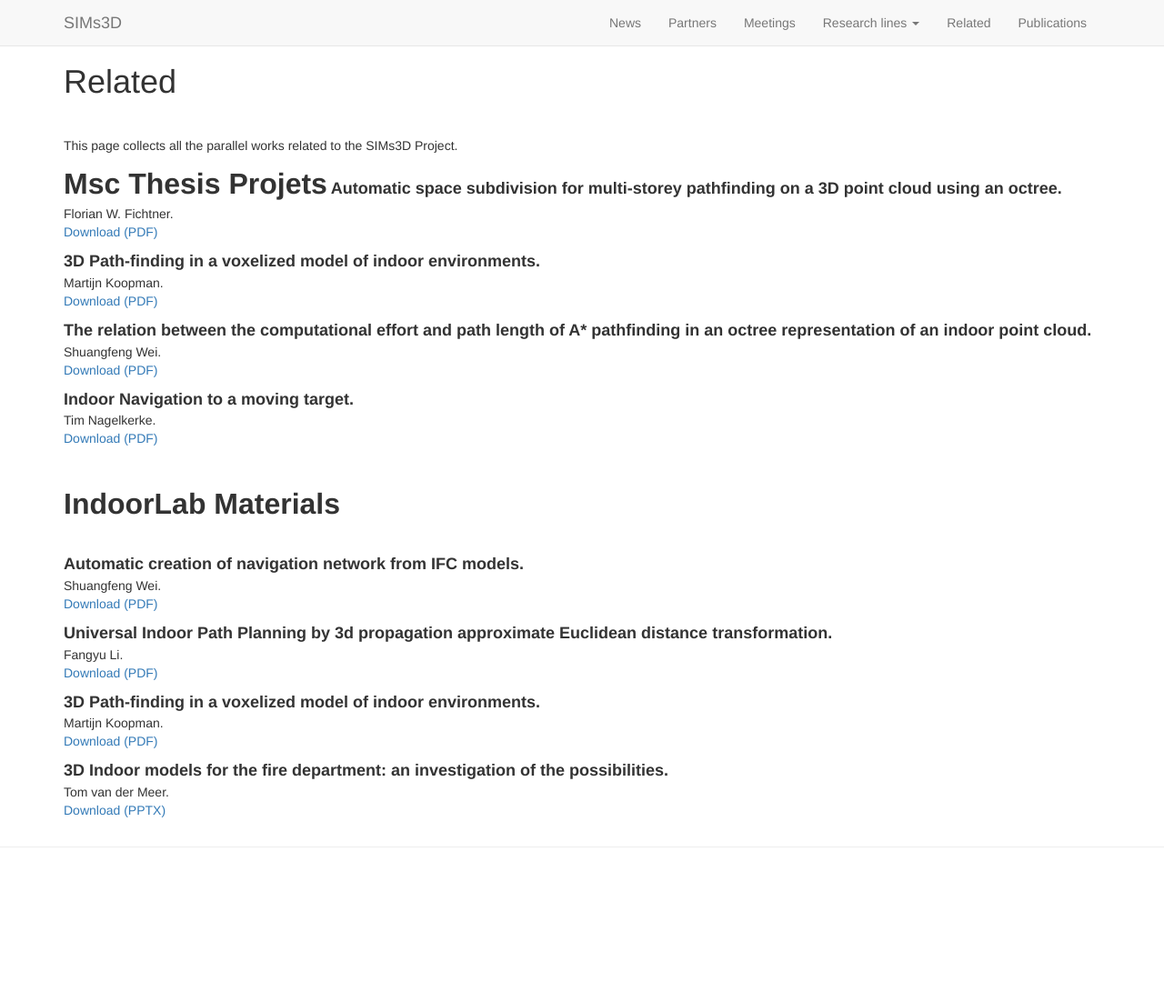
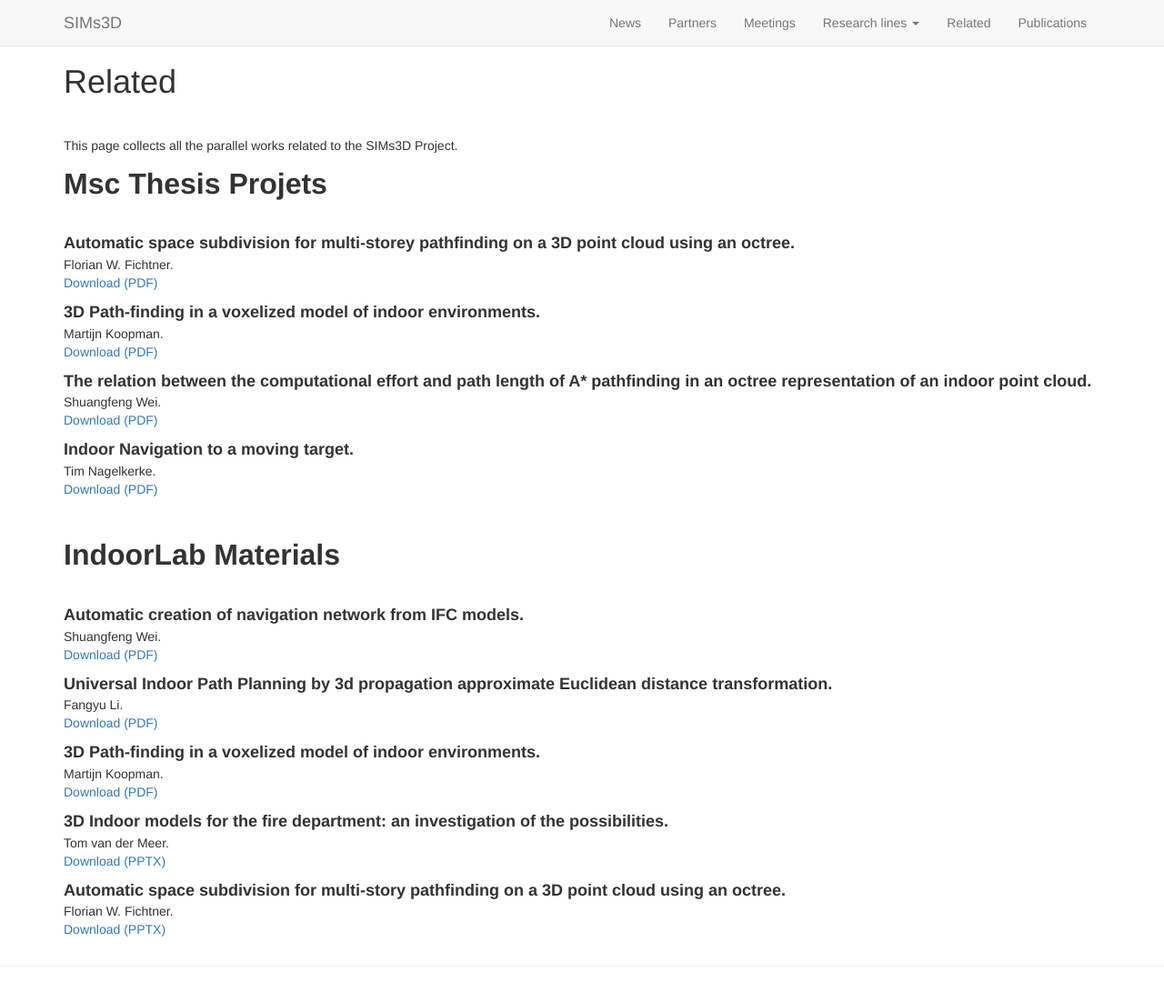
Before and after one commit to SIMs3D/sims3d.github.io, a Jekyll site: the page built from related/index.md, in a window 1280 px wide and 1103 px high. Shown: the whole window at 91% size. Built offline with Jekyll 4.4.1, drawn with Linux system fonts in a browser that asks for light colours; nearby versions of some CDN libraries.

Commit message:
Indoolab Florian prez added

```diff
--- a/related/index.md
+++ b/related/index.md
@@ -7,6 +7,8 @@
 This page collects all the parallel works related to the SIMs3D Project.
 
 <font size="6"><b>Msc Thesis Projets</b></font>
+
+<br>
 
 <font size="4">
 <b>Automatic space subdivision for multi-storey pathfinding on a 3D point cloud using an octree.</b>
@@ -61,3 +63,9 @@
 </font>
 Tom van der Meer.
 <br><a href="files/indoorlab/Ignite 3D-indoor brandweer.pptx">Download (PPTX)</a>
+
+<font size="4">
+<b>Automatic space subdivision for multi-story pathfinding on a 3D point cloud using an octree.</b>
+</font>
+Florian W. Fichtner.
+<br><a href="files/indoorlab/160223_Indoor3DPresentation.pptx">Download (PPTX)</a>
```
Also changed, not shown: _posts/2015-09-03-kickoff-project.md (+1 -0 lines), meetings/index.md (+2 -0 lines).
